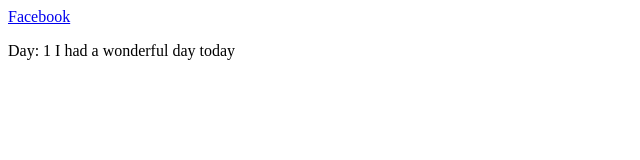
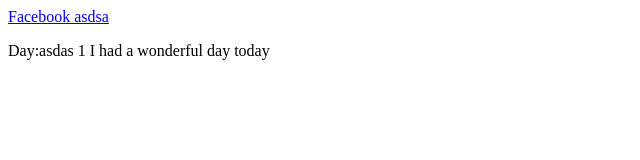
Before and after one commit to shakyarahul/testAryanArjan, a plain HTML site: page index.html in a window 1280 px wide. Shown: the full height of the page, 0-640 px from the left. Drawn offline with Linux system fonts and the light colour scheme.

Commit message:
day3: modification

```diff
--- a/index.html
+++ b/index.html
@@ -1,3 +1,3 @@
-<a href="https://facebook.com">Facebook </a>
+<a href="https://facebook.com">Facebook asdsa </a>
 
-<p>Day: 1 I had a wonderful day today</p>
+<p>Day:asdas 1 I had a wonderful day today</p>
```
Also changed, not shown: hi.html (+1 -1 lines), index copy.html (+2 -2 lines).
